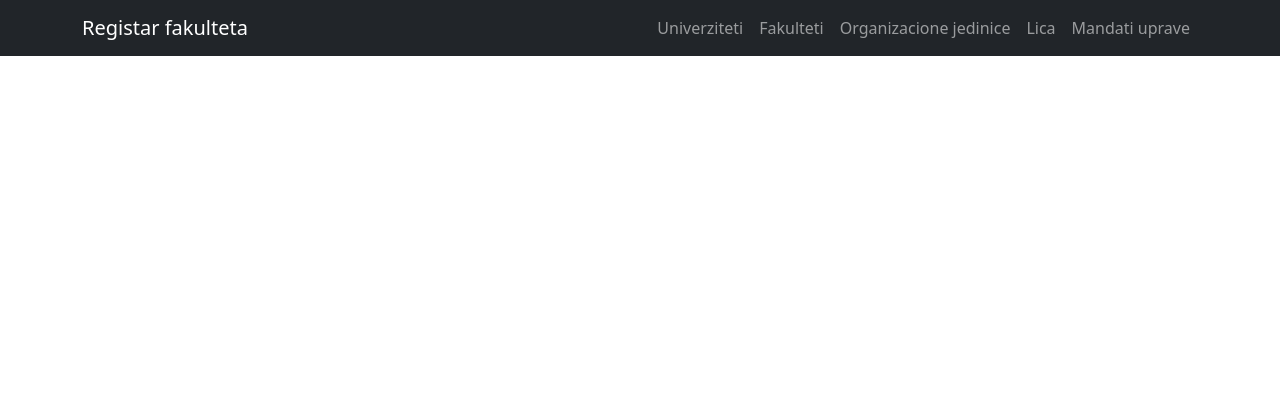
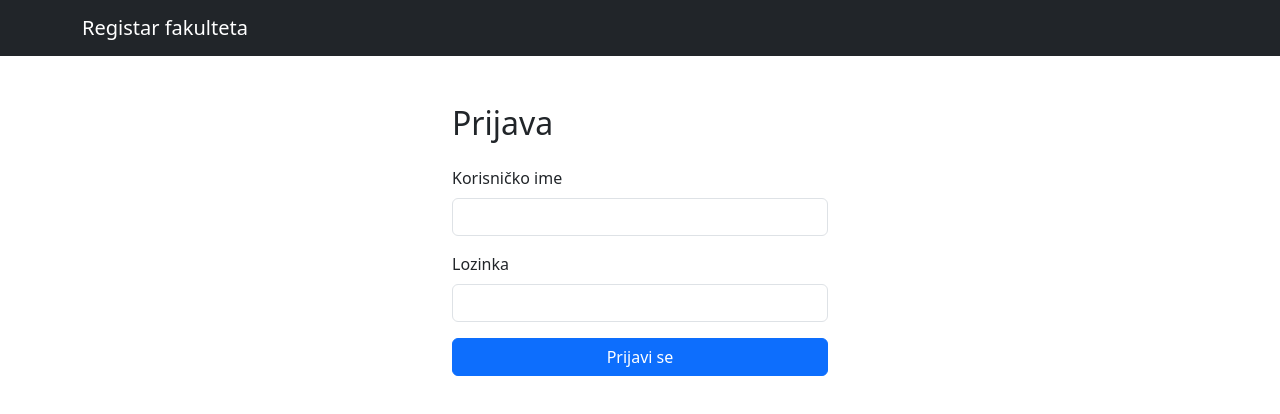
Before and after one commit to naksic/registar-fakulteta, a React (Vite) app in the folder frontend/: page /login in a window 1280 px wide. Shown: the top 414 px of the page. Built offline with nearby package versions, Linux system fonts and the light colour scheme.

Commit message:
Add login page, protected routes and logout
Add authentication context, login page and a route guard that redirects unauthenticated users to /login. The navigation bar shows the logged in user and a logout button.

```diff
--- a/frontend/src/App.jsx
+++ b/frontend/src/App.jsx
@@ -1,5 +1,8 @@
 import { BrowserRouter, Routes, Route, Navigate } from "react-router-dom";
+import { AuthProvider } from "./context/AuthContext";
 import Navigacija from "./components/Navigacija";
+import ZasticenaRuta from "./components/ZasticenaRuta";
+import LoginPage from "./pages/LoginPage";
 import UniverzitetiPage from "./pages/UniverzitetiPage";
 import FakultetiPage from "./pages/FakultetiPage";
 import OrganizacioneJedinicePage from "./pages/OrganizacioneJedinicePage";
@@ -8,20 +11,57 @@ import MandatiPage from "./pages/MandatiPage";
 
 function App() {
   return (
+    <AuthProvider>
       <BrowserRouter>
         <Navigacija />
         <Routes>
+          <Route path="/login" element={<LoginPage />} />
+
           <Route path="/" element={<Navigate to="/univerziteti" replace />} />
-        <Route path="/univerziteti" element={<UniverzitetiPage />} />
-        <Route path="/fakulteti" element={<FakultetiPage />} />
+
+          <Route
+            path="/univerziteti"
+            element={
+              <ZasticenaRuta>
+                <UniverzitetiPage />
+              </ZasticenaRuta>
+            }
+          />
+          <Route
+            path="/fakulteti"
+            element={
+              <ZasticenaRuta>
+                <FakultetiPage />
+              </ZasticenaRuta>
+            }
+          />
           <Route
             path="/organizacione-jedinice"
-          element={<OrganizacioneJedinicePage />}
+            element={
+              <ZasticenaRuta>
+                <OrganizacioneJedinicePage />
+              </ZasticenaRuta>
+            }
           />
-        <Route path="/lica" element={<LicaPage />} />
-        <Route path="/mandati" element={<MandatiPage />} />
+          <Route
+            path="/lica"
+            element={
+              <ZasticenaRuta>
+                <LicaPage />
+              </ZasticenaRuta>
+            }
+          />
+          <Route
+            path="/mandati"
+            element={
+              <ZasticenaRuta>
+                <MandatiPage />
+              </ZasticenaRuta>
+            }
+          />
         </Routes>
       </BrowserRouter>
+    </AuthProvider>
   );
 }
 
--- /dev/null
+++ b/frontend/src/api/korisnikApi.js
@@ -0,0 +1,11 @@
+import axiosClient from "./axiosClient";
+
+const korisnikApi = {
+  login: (username, password) =>
+    axiosClient.post(
+      `/korisnici/login?username=${encodeURIComponent(username)}&password=${encodeURIComponent(password)}`
+    ),
+  logout: (id) => axiosClient.post(`/korisnici/logout/${id}`),
+};
+
+export default korisnikApi;
--- a/frontend/src/components/Navigacija.jsx
+++ b/frontend/src/components/Navigacija.jsx
@@ -1,13 +1,30 @@
-import { NavLink } from "react-router-dom";
+import { NavLink, useNavigate } from "react-router-dom";
+import { useAuth } from "../context/AuthContext";
+import korisnikApi from "../api/korisnikApi";
 
 function Navigacija() {
+  const { korisnik, odjaviKorisnika } = useAuth();
+  const navigate = useNavigate();
+
   const stilLinka = ({ isActive }) =>
     isActive ? "nav-link active fw-bold" : "nav-link";
+
+  const odjaviSe = () => {
+    korisnikApi
+      .logout(korisnik.id)
+      .finally(() => {
+        odjaviKorisnika();
+        navigate("/login");
+      });
+  };
 
   return (
     <nav className="navbar navbar-expand-lg navbar-dark bg-dark mb-4">
       <div className="container">
         <span className="navbar-brand">Registar fakulteta</span>
+
+        {korisnik && (
+          <>
             <div className="navbar-nav">
               <NavLink to="/univerziteti" className={stilLinka}>
                 Univerziteti
@@ -25,6 +42,20 @@ function Navigacija() {
                 Mandati uprave
               </NavLink>
             </div>
+
+            <div className="d-flex align-items-center ms-auto">
+              <span className="text-light me-3">
+                {korisnik.username}
+              </span>
+              <button
+                className="btn btn-outline-light btn-sm"
+                onClick={odjaviSe}
+              >
+                Odjavi se
+              </button>
+            </div>
+          </>
+        )}
       </div>
     </nav>
   );
--- /dev/null
+++ b/frontend/src/components/ZasticenaRuta.jsx
@@ -0,0 +1,14 @@
+import { Navigate } from "react-router-dom";
+import { useAuth } from "../context/AuthContext";
+
+function ZasticenaRuta({ children }) {
+  const { korisnik } = useAuth();
+
+  if (!korisnik) {
+    return <Navigate to="/login" replace />;
+  }
+
+  return children;
+}
+
+export default ZasticenaRuta;
--- /dev/null
+++ b/frontend/src/context/AuthContext.jsx
@@ -0,0 +1,22 @@
+import { createContext, useContext, useState } from "react";
+
+const AuthContext = createContext(null);
+
+export function AuthProvider({ children }) {
+  const [korisnik, setKorisnik] = useState(null);
+
+  const prijaviKorisnika = (podaci) => setKorisnik(podaci);
+  const odjaviKorisnika = () => setKorisnik(null);
+
+  return (
+    <AuthContext.Provider
+      value={{ korisnik, prijaviKorisnika, odjaviKorisnika }}
+    >
+      {children}
+    </AuthContext.Provider>
+  );
+}
+
+export function useAuth() {
+  return useContext(AuthContext);
+}
--- /dev/null
+++ b/frontend/src/pages/LoginPage.jsx
@@ -0,0 +1,68 @@
+import { useState } from "react";
+import { useNavigate } from "react-router-dom";
+import korisnikApi from "../api/korisnikApi";
+import { useAuth } from "../context/AuthContext";
+
+function LoginPage() {
+  const [username, setUsername] = useState("");
+  const [password, setPassword] = useState("");
+  const [greska, setGreska] = useState(null);
+
+  const { prijaviKorisnika } = useAuth();
+  const navigate = useNavigate();
+
+  const posaljiFormu = (e) => {
+    e.preventDefault();
+    setGreska(null);
+
+    korisnikApi
+      .login(username, password)
+      .then((response) => {
+        prijaviKorisnika(response.data);
+        navigate("/univerziteti");
+      })
+      .catch((error) => {
+        setGreska(
+          error.response?.data?.poruka ||
+            "Pogrešno korisničko ime ili lozinka"
+        );
+      });
+  };
+
+  return (
+    <div className="container mt-5" style={{ maxWidth: "400px" }}>
+      <h2 className="mb-4">Prijava</h2>
+
+      {greska && <p className="text-danger">{greska}</p>}
+
+      <form onSubmit={posaljiFormu}>
+        <div className="mb-3">
+          <label className="form-label">Korisničko ime</label>
+          <input
+            className="form-control"
+            value={username}
+            onChange={(e) => setUsername(e.target.value)}
+            required
+          />
+        </div>
+
+        <div className="mb-3">
+          <label className="form-label">Lozinka</label>
+          <input
+            className="form-control"
+            type="password"
+            value={password}
+            onChange={(e) => setPassword(e.target.value)}
+            required
+          />
+        </div>
+
+        <button type="submit" className="btn btn-primary w-100">
+          Prijavi se
+        </button>
+      </form>
+    </div>
+  );
+}
+
+export default LoginPage;
```
Lines whose indentation alone changed are shown as unchanged.
